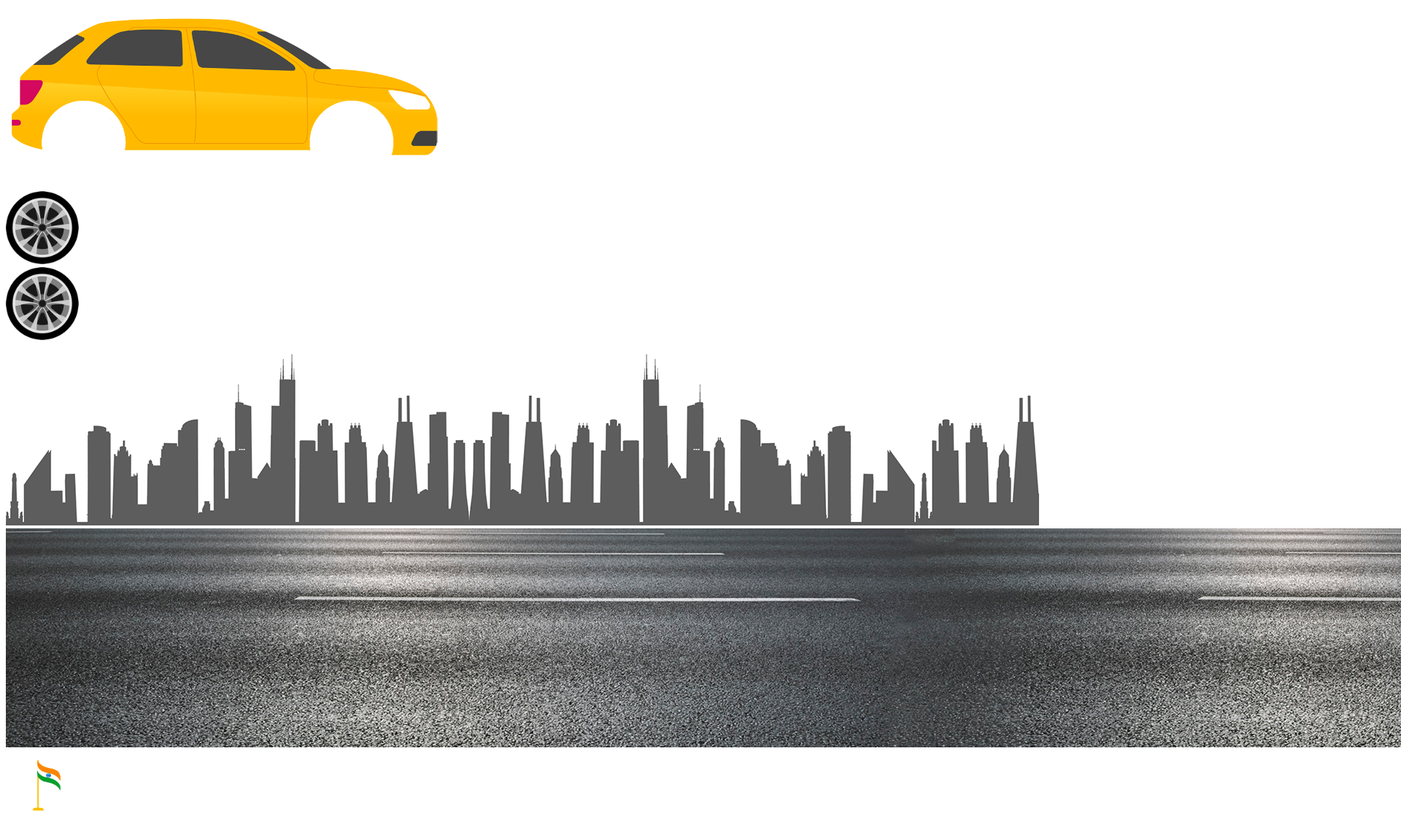
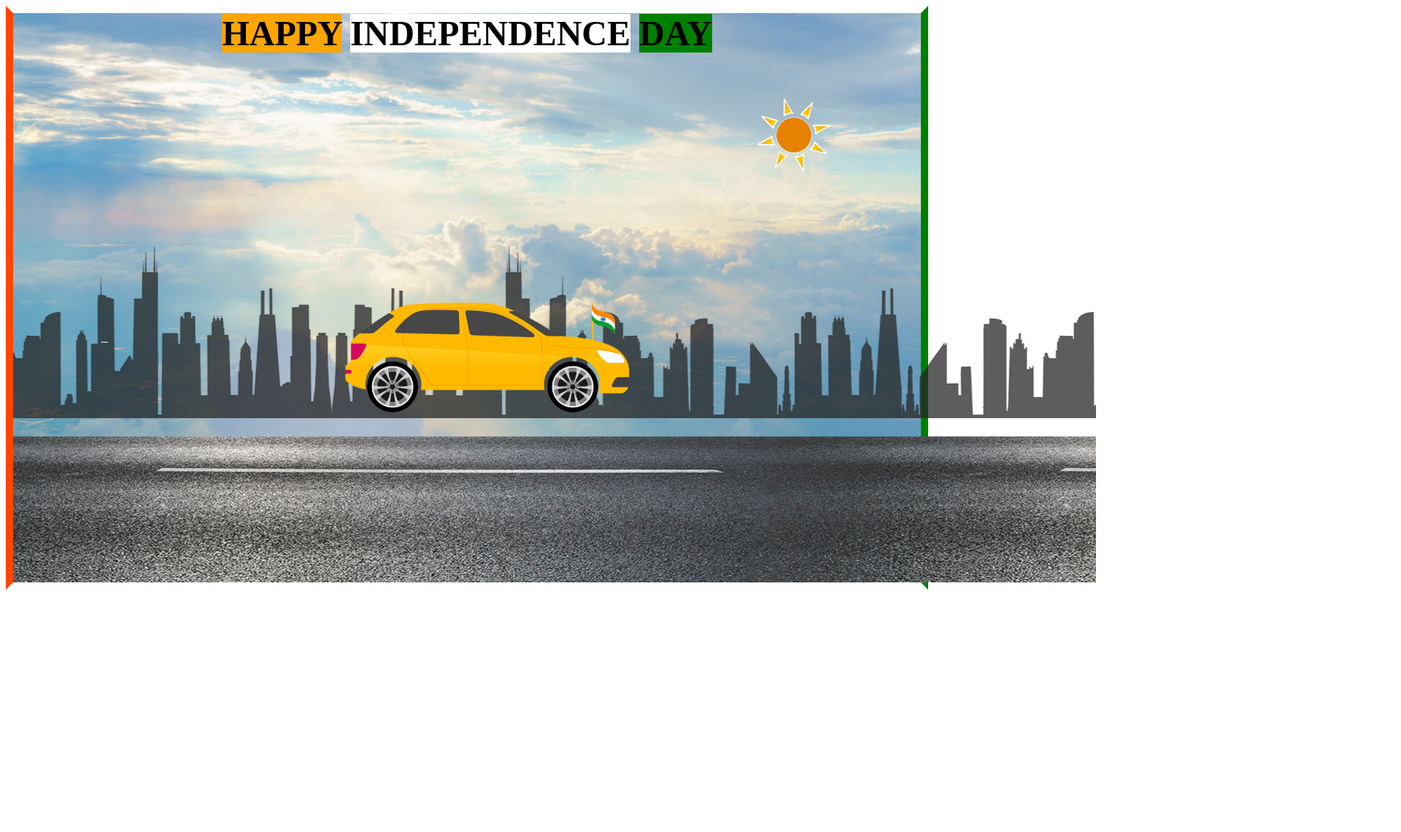
Before and after one commit to OdeToCode147/CSS, a plain HTML site: page Assignment_5/index2.html in a window 1280 px wide. Shown: the top 1140 px of the page at 73% size, 1920 px wide, since content can reach past the window. After the commit the page ends 816 px from the top, so only its background shows below. Drawn offline with Linux system fonts and the light colour scheme.

Commit message:
Update index2.html

```diff
--- a/Assignment_5/index2.html
+++ b/Assignment_5/index2.html
@@ -8,23 +8,21 @@
     <link rel="stylesheet" href="./style2.css">
 </head>
 <body>
-    <div class="Car">
-        <img src="./car.png" width="600px" alt="">
-    </div>
-    <div class="Front-Wheel Wheels">
-        <img src="./wheel.png" width="100px" alt="">
-    </div>
-    <div class="Rear-Wheel Wheels">
-        <img src="./wheel.png" width="100px" alt="">
-    </div>
-    <div class="City">
-        <img src="./city.png" alt="">
-    </div>
-    <div class="Road">
-        <img src="./road.jpg" alt="">
-        <div class="Flag">
-            <img src="./flag.png" width="100px" alt="">
+    <div class="container">
+        <h1 class="head">
+            <span class="head1">HAPPY</span>
+            <span class="head2">INDEPENDENCE</span>
+            <span class="head3">DAY</span>
+        </h1>
+        <img src="./sun.png" alt="" class="sun">
+        <div class="building"></div>
+        <div class="car">
+            <img src="./flag.png" alt="" class="flag">
+            <img src="./car.png" alt="" class="car-body">
+            <img src="./wheel.png" alt="" class="wheel1">
+            <img src="./wheel.png" alt="" class="wheel2">
         </div>
+        <div class="road"></div>
     </div>
 </body>
 </html>
```
